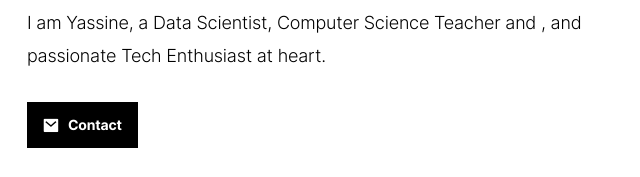
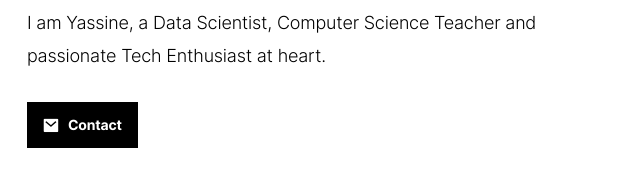
Before and after one commit to Yzaza/YassineZaza, a plain HTML site: page index.html in a window 1280 px wide. Shown: the part 378-555 px from the top of the page, 37-677 px from the left. Drawn offline with Linux system fonts and the light colour scheme; files whose address does not match are found by name.

Commit message:
Add files via upload

```diff
--- a/index.html
+++ b/index.html
@@ -311,7 +311,7 @@
           >
         </h1>
         <p class="lead">
-          I am Yassine, a Data Scientist, Computer Science Teacher and , and passionate Tech Enthusiast at heart.
+          I am Yassine, a Data Scientist, Computer Science Teacher and passionate Tech Enthusiast at heart.
         </p>
         <a href="mailto:Yassine.zaza20@gmail.com"
           class="btn btn-primary"
```
